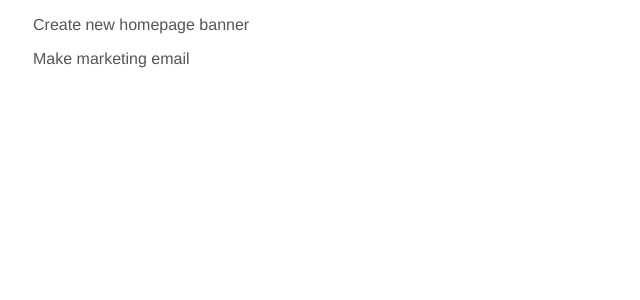
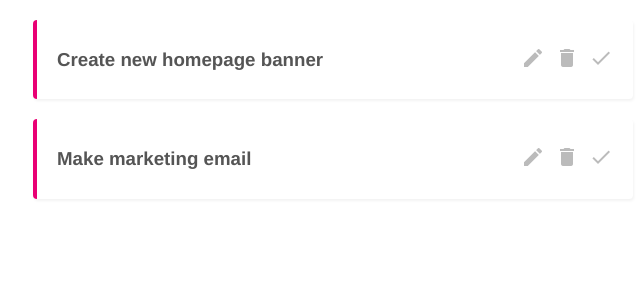
Before and after one commit to uf-code/project-planner, a Vue app: page / in a window 1280 px wide. Shown: the top 300 px of the page, without its empty margins (307-947 px from the left). Built offline with nearby package versions, Linux system fonts and the light colour scheme; data requests are answered from the project's data file.

Commit message:
creating a component for singleproject and styling it

```diff
--- a/public/index.html
+++ b/public/index.html
@@ -1,15 +1,25 @@
 <!DOCTYPE html>
 <html lang="">
   <head>
-    <meta charset="utf-8">
-    <meta http-equiv="X-UA-Compatible" content="IE=edge">
-    <meta name="viewport" content="width=device-width,initial-scale=1.0">
-    <link rel="icon" href="<%= BASE_URL %>favicon.ico">
+    <meta charset="utf-8" />
+    <meta http-equiv="X-UA-Compatible" content="IE=edge" />
+    <meta name="viewport" content="width=device-width,initial-scale=1.0" />
+    <link rel="icon" href="<%= BASE_URL %>favicon.ico" />
+    <link
+      rel="stylesheet"
+      href="https://cdnjs.cloudflare.com/ajax/libs/material-design-icons/3.0.2/iconfont/material-icons.min.css"
+      integrity="sha512-y9glprRcVESvYY3suAqBUYXx0ySbQNvbzzgvLy9F2o38Y7XCNeq/No2gnHjV3+Rjyq5ijoPZRMXotpdw6jcG4g=="
+      crossorigin="anonymous"
+    />
     <title><%= htmlWebpackPlugin.options.title %></title>
   </head>
   <body>
     <noscript>
-      <strong>We're sorry but <%= htmlWebpackPlugin.options.title %> doesn't work properly without JavaScript enabled. Please enable it to continue.</strong>
+      <strong
+        >We're sorry but <%= htmlWebpackPlugin.options.title %> doesn't work
+        properly without JavaScript enabled. Please enable it to
+        continue.</strong
+      >
     </noscript>
     <div id="app"></div>
     <!-- built files will be auto injected -->
--- /dev/null
+++ b/src/components/SingleProject.vue
@@ -0,0 +1,55 @@
+<template>
+  <div class="project">
+    <div class="actions">
+      <h3 @click="showDetails = !showDetails">{{ project.title }}</h3>
+      <div class="icons">
+        <span class="material-icons">edit</span>
+        <span class="material-icons">delete</span>
+        <span class="material-icons">done</span>
+      </div>
+    </div>
+
+    <div v-if="showDetails" class="details">
+      <p>{{ project.details }}</p>
+    </div>
+  </div>
+</template>
+
+<script>
+export default {
+  props: ['project'],
+  data() {
+    return {
+      showDetails: false,
+    }
+  },
+}
+</script>
+
+<style>
+.project {
+  margin: 20px auto;
+  background: white;
+  padding: 10px 20px;
+  border-radius: 4px;
+  box-shadow: 1px 2px 3px rgba(0, 0, 0, 0.05);
+  border-left: 4px solid #e90074;
+}
+h3 {
+  cursor: pointer;
+}
+.actions {
+  display: flex;
+  justify-content: space-between;
+  align-items: center;
+}
+.material-icons {
+  font-size: 24px;
+  margin-left: 10px;
+  color: #bbb;
+  cursor: pointer;
+}
+.material-icons:hover {
+  color: #777;
+}
+</style>
--- a/src/views/Home.vue
+++ b/src/views/Home.vue
@@ -1,8 +1,8 @@
 <template>
   <div class="home">
-    <div v-if="projects.length" class="">
+    <div v-if="projects.length">
       <div v-for="project in projects" :key="project.id">
-        <p>{{ project.title }}</p>
+        <SingleProject :project="project" />
       </div>
     </div>
   </div>
@@ -10,10 +10,11 @@
 
 <script>
 // @ is an alias to /src
+import SingleProject from '../components/SingleProject'
 
 export default {
   name: 'Home',
-  components: {},
+  components: { SingleProject },
   data() {
     return {
       projects: [],
```
